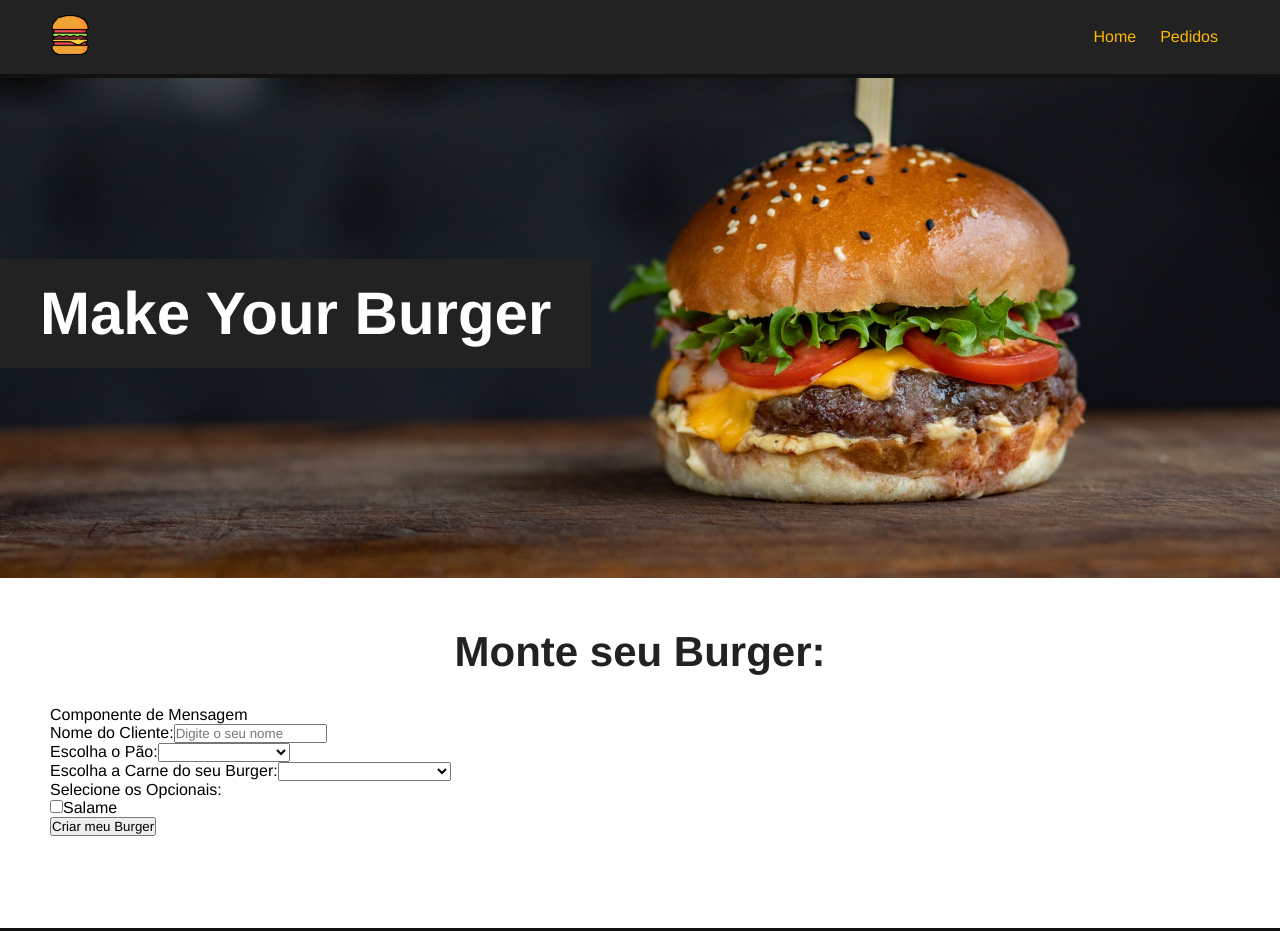
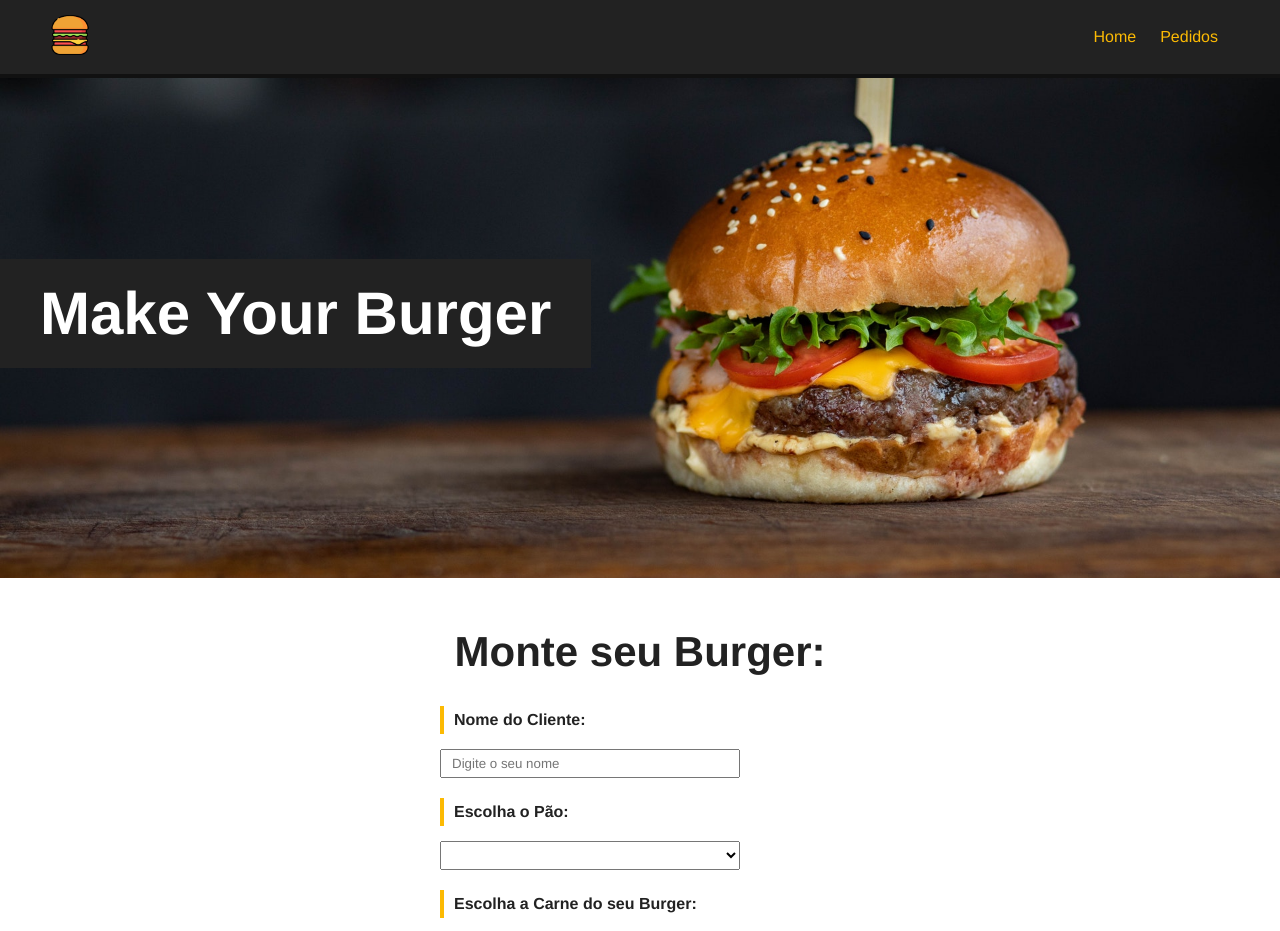
Before and after one commit to diogograebin/make-your-burger, a Vue app: page / in a window 1280 px wide. Shown: the top 931 px of the page. Built offline with nearby package versions, Linux system fonts and the light colour scheme.

Commit message:
primeira versão do estilo do formulário

```diff
--- a/src/components/BurgerForm.vue
+++ b/src/components/BurgerForm.vue
@@ -1,15 +1,14 @@
 <template>
     <div>
-        <p>Componente de Mensagem</p>
         <div>
             <form id="burger-form">
-                <div class="imput-container">
+                <div class="input-container">
                     <label for="nome">Nome do Cliente:</label>
                     <input type="text" id="nome" name="nome" v-model="nome" placeholder="Digite o seu nome">
 
                 </div>
 
-                <div class="imput-container">
+                <div class="input-container">
                     <label for="pao">Escolha o Pão:</label>
                     <select name="pao" id="pao" v-model="pao">
                         <option value="">Selecione seu pão</option>
@@ -17,7 +16,7 @@
                     </select>
                 </div>
 
-                <div class="imput-container">
+                <div class="input-container">
                     <label for="carne">Escolha a Carne do seu Burger:</label>
                     <select name="carne" id="carne" v-model="carne">
                         <option value="">Selecione o tipo de carne</option>
@@ -25,8 +24,8 @@
                     </select>
                 </div>
 
-                <div class="imput-container">
-                    <label for="opcionais">Selecione os Opcionais:</label>
+                <div id="opcionais-container" class="input-container">
+                    <label id="opcionais-title" for="opcionais">Selecione os Opcionais:</label>
                     <div class="checkbox-container">
                         <input type="checkbox" name="opcionais" v-model="opcionais" value="salame">
                         <span>Salame</span>
@@ -50,6 +49,72 @@
 </script>
 
 <style scoped>
+    #burger-form {
+        max-width: 400px;
+        margin: 0 auto;
+    }
+
+    .input-container{
+        display: flex;
+        flex-direction: column;
+        margin-bottom: 20px;
+    }
+
+    label{
+        font-weight: bold;
+        margin-bottom: 15px;
+        color: #222;
+        padding: 5px 10px;
+        border-left: 4px solid #fcba03;
+    }
+
+    input, select{
+        padding: 5px 10px;
+        width: 300px;
+    }
+
+    #opcionais-container{
+        flex-direction: row;
+        flex-wrap: wrap;
+    }
+
+    #opcionais-title{
+        width: 100%;
+    }
+
+    .checkbox-container{
+        display: flex;
+        align-items: center;
+        width: 50%;
+        margin-bottom: 20px;
+    }
+
+    .checkbox-container span, .checkbox-container input{
+        width: auto;
+    }
+
+    .checkbox-container span{
+        margin-left: 6px;
+        font-weight: bold;
+    }
+
+    .submit-btn{
+        background-color: #222;
+        color: #fcba03;
+        font-weight: bold;
+        border: 2px solid #222;
+        padding: 10px;
+        font-size: 16px;
+        margin: 0 auto;
+        cursor: pointer;
+        transition: .5s;
+    }
+
+    .submit-btn:hover{
+        background-color: transparent;
+        color: #222;
+    }
+
 
 
 </style>
```
